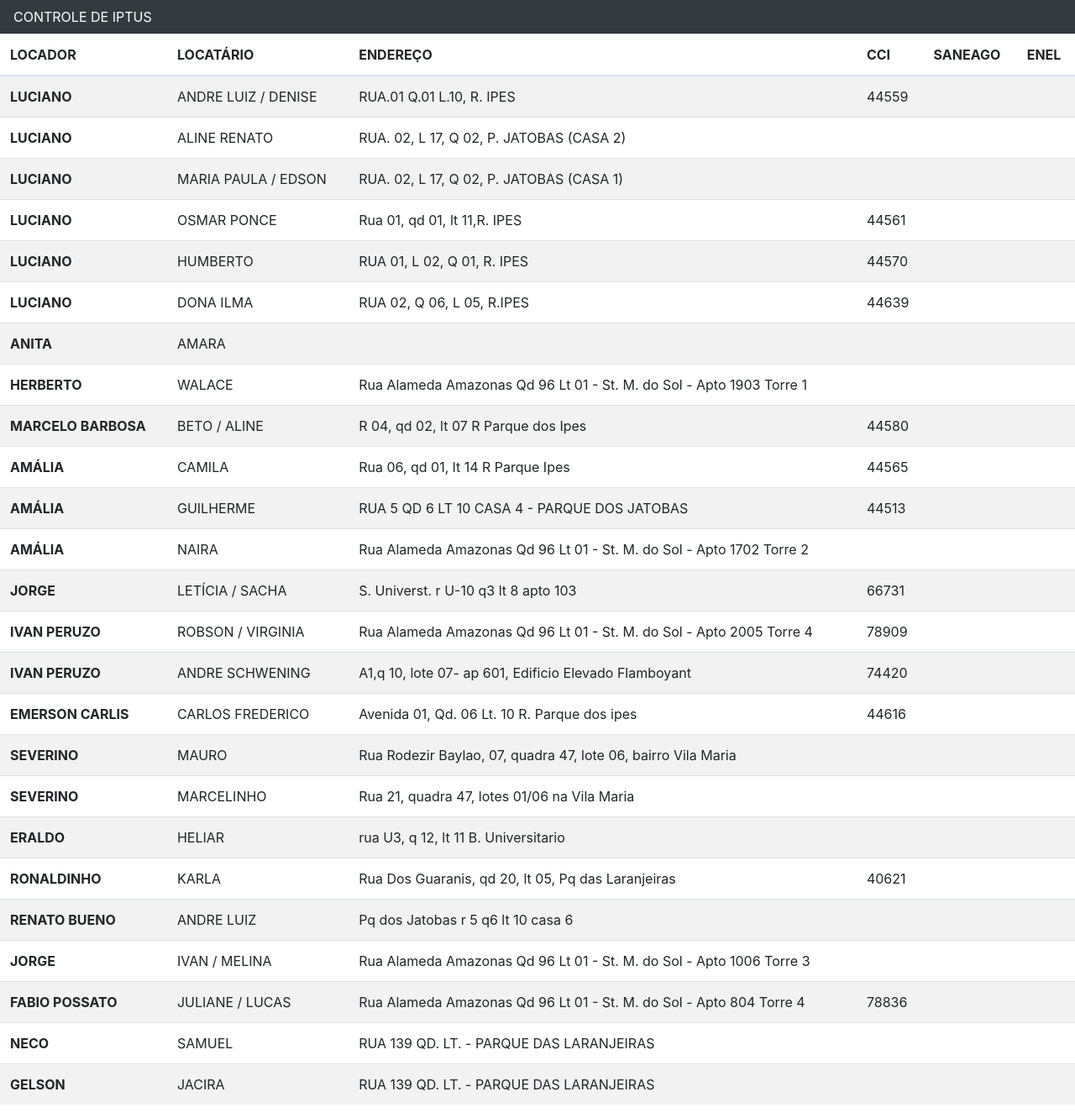
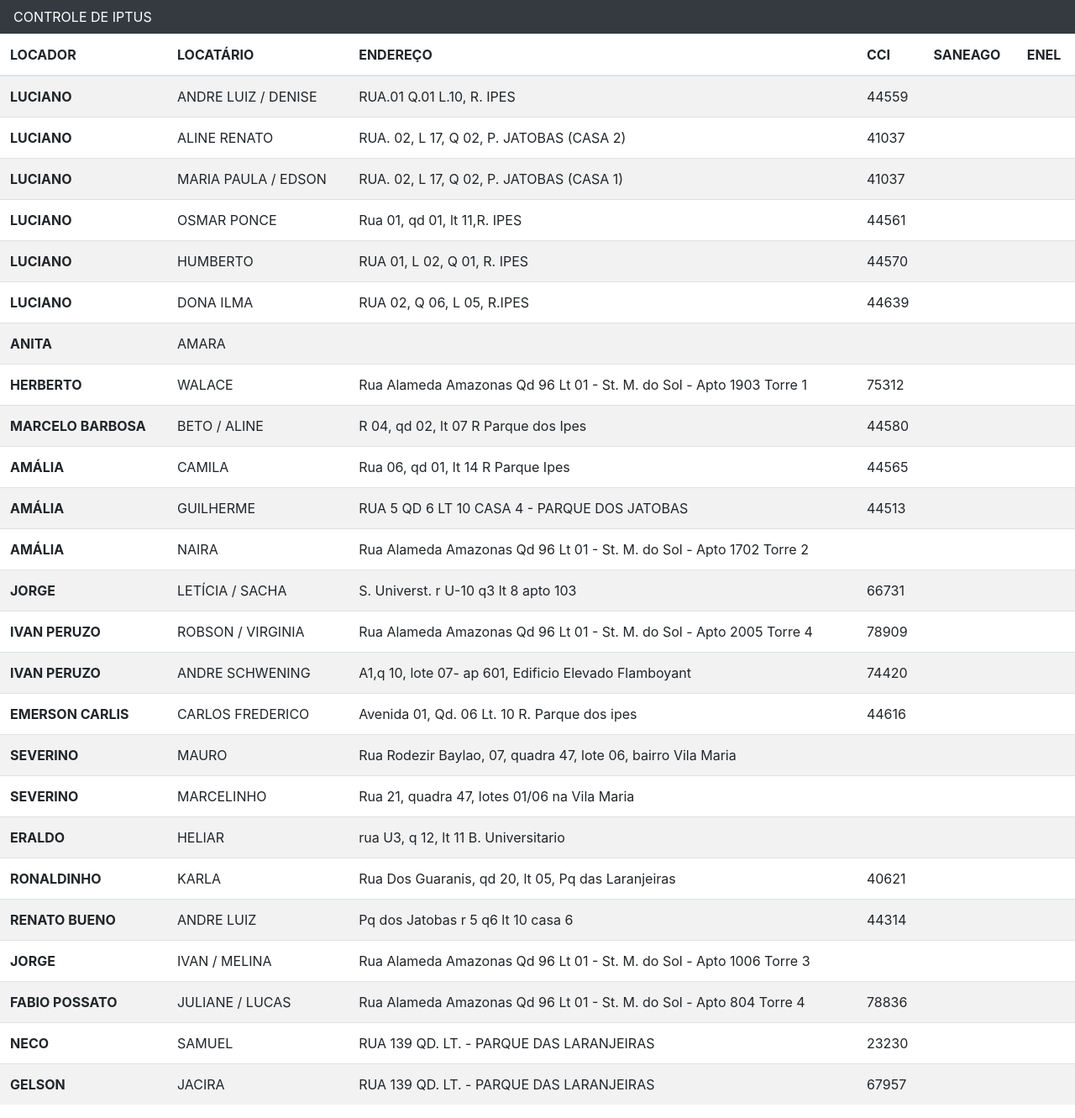
Before and after one commit to samucarv/ideia-unica, a Next.js app: page / in a window 1280 px wide. Shown: the whole page at 84% size. Built offline with nearby package versions, Linux system fonts and the light colour scheme.

Commit message:
“imob”

```diff
--- a/pages/index.js
+++ b/pages/index.js
@@ -41,7 +41,7 @@ function Home(){
       <th scope="row">LUCIANO</th>
       <td>ALINE RENATO</td>
       <td>RUA. 02, L 17, Q 02, P. JATOBAS (CASA 2)</td>
-      <td></td>
+      <td>41037</td>
       <td></td>
       <td></td>
     </tr>
@@ -50,7 +50,7 @@ function Home(){
       <th scope="row">LUCIANO</th>
       <td>MARIA PAULA / EDSON</td>
       <td>RUA. 02, L 17, Q 02, P. JATOBAS (CASA 1)</td>
-      <td></td>
+      <td>41037</td>
       <td></td>
       <td></td>
     </tr>
@@ -96,7 +96,7 @@ function Home(){
       <th scope="row">HERBERTO</th>
       <td>WALACE</td>
       <td>Rua Alameda Amazonas Qd 96 Lt 01 - St. M. do Sol - Apto 1903 Torre 1</td>
-      <td></td>
+      <td>75312</td>
       <td></td>
       <td></td>
     </tr>
@@ -213,7 +213,7 @@ function Home(){
       <th scope="row">RENATO BUENO</th>
       <td>ANDRE LUIZ</td>
       <td>Pq dos Jatobas r 5 q6 lt 10 casa 6</td>
-      <td></td>
+      <td>44314</td>
       <td></td>
       <td></td>
     </tr>
@@ -240,7 +240,7 @@ function Home(){
       <th scope="row">NECO</th>
       <td>SAMUEL</td>
       <td>RUA 139 QD. LT. - PARQUE DAS LARANJEIRAS</td>
-      <td></td>
+      <td>23230</td>
       <td></td>
       <td></td>
     </tr>
@@ -249,7 +249,7 @@ function Home(){
       <th scope="row">GELSON</th>
       <td>JACIRA</td>
       <td>RUA 139 QD. LT. - PARQUE DAS LARANJEIRAS</td>
-      <td></td>
+      <td>67957</td>
       <td></td>
       <td></td>
     </tr>
```
